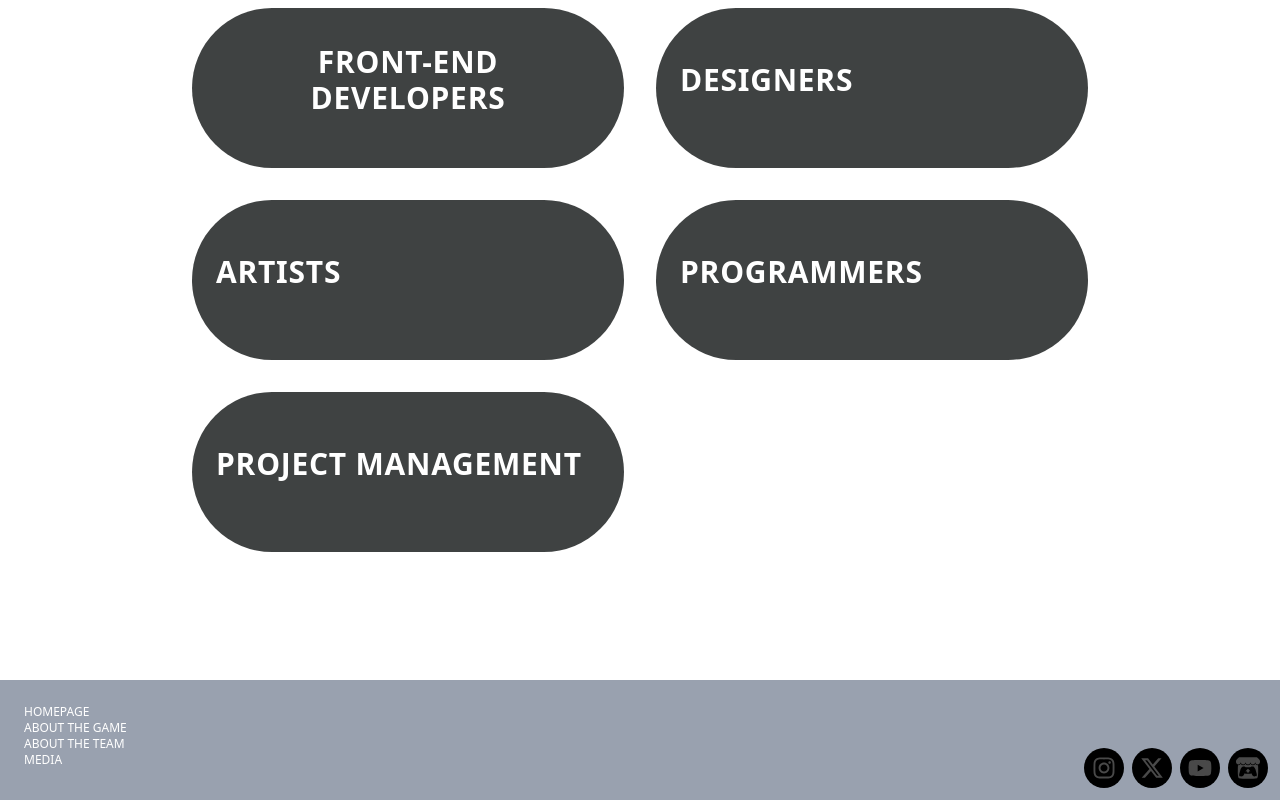
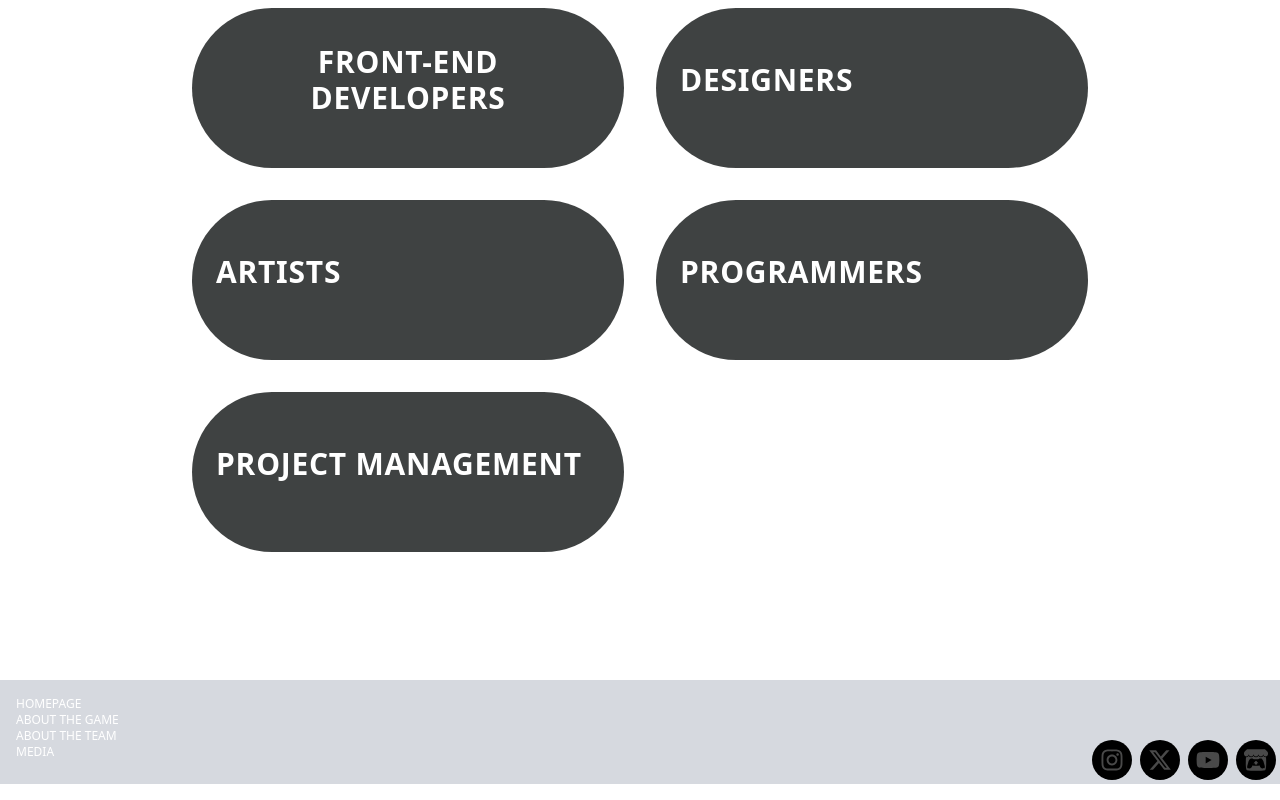
Before and after one commit to jasminedns/steam-wrecked, a Next.js app: page /team in a window 1280 px wide. Shown: the part 224-1024 px from the top of the page. Built offline with nearby package versions, Linux system fonts and the light colour scheme.

Commit message:
fixet footer and HP

```diff
--- a/src/components/Footer/index.tsx
+++ b/src/components/Footer/index.tsx
@@ -5,7 +5,7 @@ import Link from "next/link"
 
 const Footer = () => {
     return (
-        <footer className="bg-gray-400 text-white flex justify-between p-2">
+        <footer className="relative bg-gray-400/40 text-white flex justify-between p-0 z-10">
             <div className="uppercase text-xs m-4 flex flex-col">
                 <Link href="/">Homepage</Link>
                     {Pages.map((item:string,index:number) => (
```
